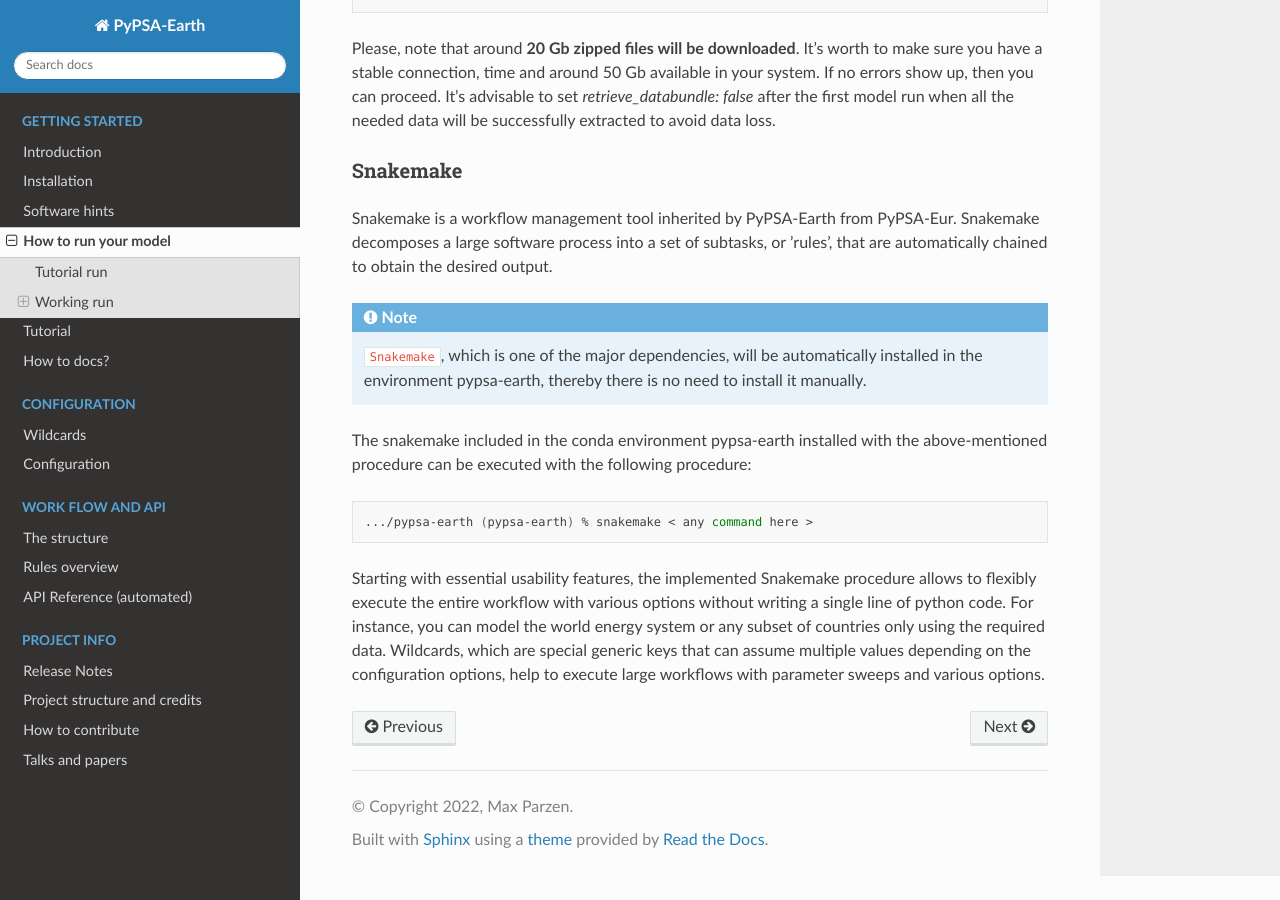
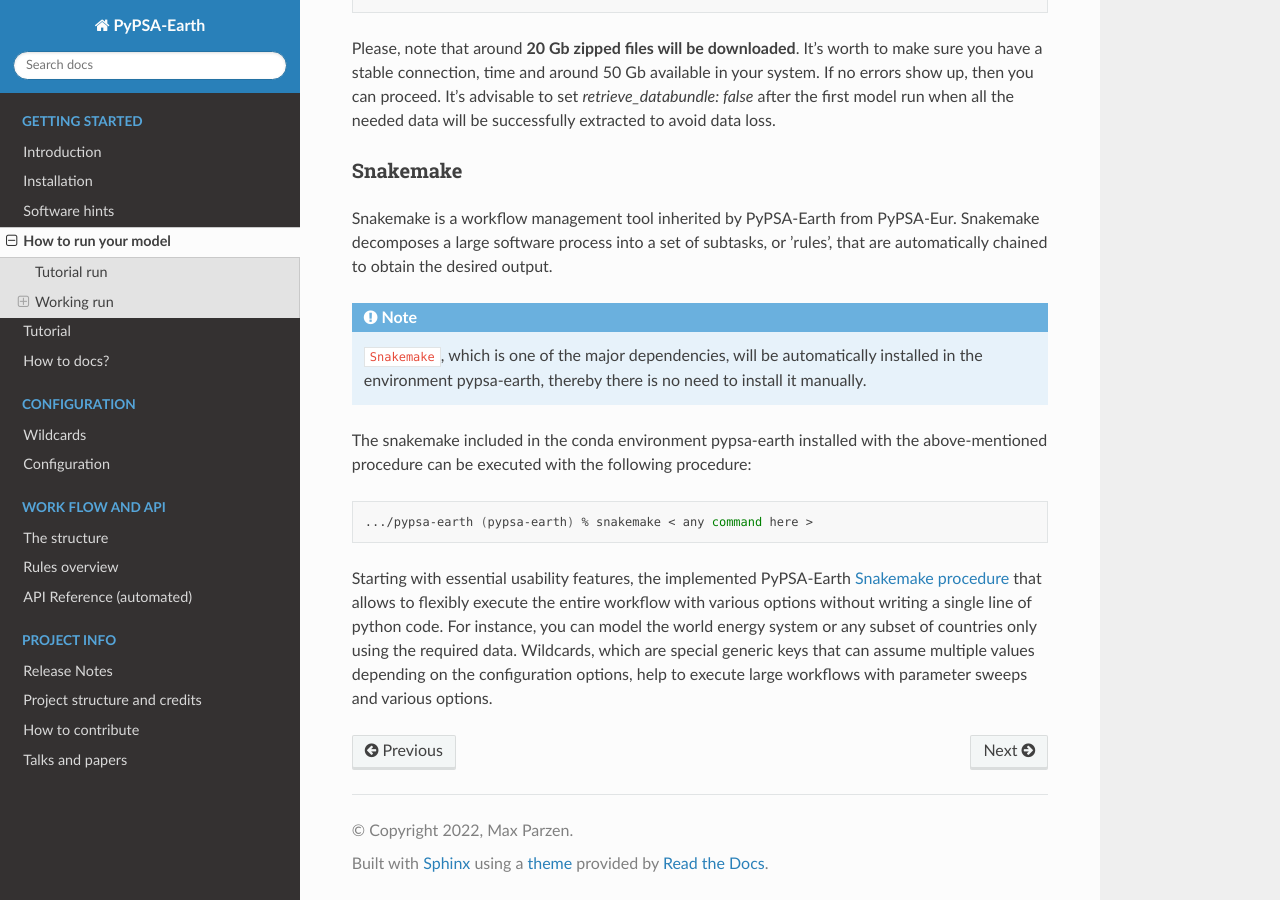
Before and after one commit to pypsa-meets-earth/pypsa-earth, a Sphinx documentation site: the page built from doc/how_to_start.rst, in a window 1280 px wide and 900 px high, scrolled down 1112 px. Built offline with Sphinx 7.4.7 and the Read the Docs theme 2.0.0, drawn with Linux system fonts in a browser that asks for light colours; pages that are not in the unit, such as notebooks, are missing from menus; the version number could not be read and is left out.

Commit message:
Add a link

```diff
--- a/doc/how_to_start.rst
+++ b/doc/how_to_start.rst
@@ -66,7 +66,7 @@
 
     .../pypsa-earth (pypsa-earth) % snakemake < any command here >
 
-Starting with essential usability features, the implemented Snakemake procedure allows to flexibly execute the entire workflow with various options without writing a single line of python code. For instance, you can model the world energy system or any subset of countries only using the required data. Wildcards, which are special generic keys that can assume multiple values depending on the configuration options, help to execute large workflows with parameter sweeps and various options.
+Starting with essential usability features, the implemented PyPSA-Earth `Snakemake procedure <https://github.com/pypsa-meets-earth/pypsa-earth/blob/main/Snakefile>`_ that allows to flexibly execute the entire workflow with various options without writing a single line of python code. For instance, you can model the world energy system or any subset of countries only using the required data. Wildcards, which are special generic keys that can assume multiple values depending on the configuration options, help to execute large workflows with parameter sweeps and various options.
 
 
 .. TODO Add Snakemake tutorial links
```
